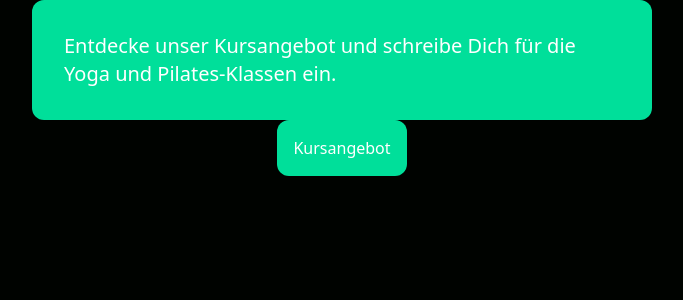
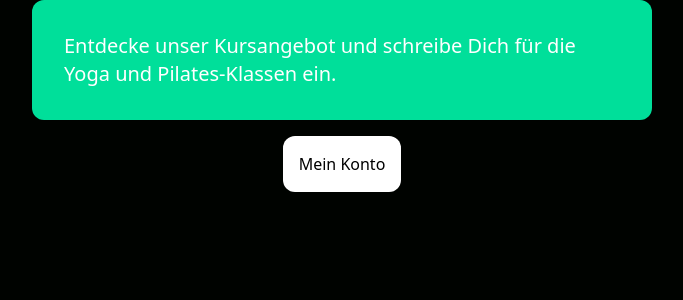
Before and after one commit to DannyBagus/yoga-class-app, a Django app: template users/templates/users/confirmation_successful.html in a window 1280 px wide. Shown: the part 300-600 px from the top of the page, without its empty margins (298-981 px from the left). Run offline with Django 5.2, Linux system fonts and the light colour scheme; the template is opened without the code that fills it, so the values that code supplies are empty; some libraries are stand-ins or nearby versions.

Commit message:
adapted button on registration confirmation screen

```diff
--- a/users/templates/users/confirmation_successful.html
+++ b/users/templates/users/confirmation_successful.html
@@ -15,9 +15,9 @@
     </p>
   </div>
 
-  <div class="flex flex-col justify-center items-center">
-    <a href="{% url 'courses' %}">
-      <button class="bg-[#00df9a] p-4 rounded-xl">Kursangebot</button>
+  <div class="flex flex-col justify-center items-center mt-4">
+    <a href="{% url 'my-account' %}">
+      <button class="bg-white text-black p-4 rounded-xl">Mein Konto</button>
     </a>
   </div>
 </div>
```
